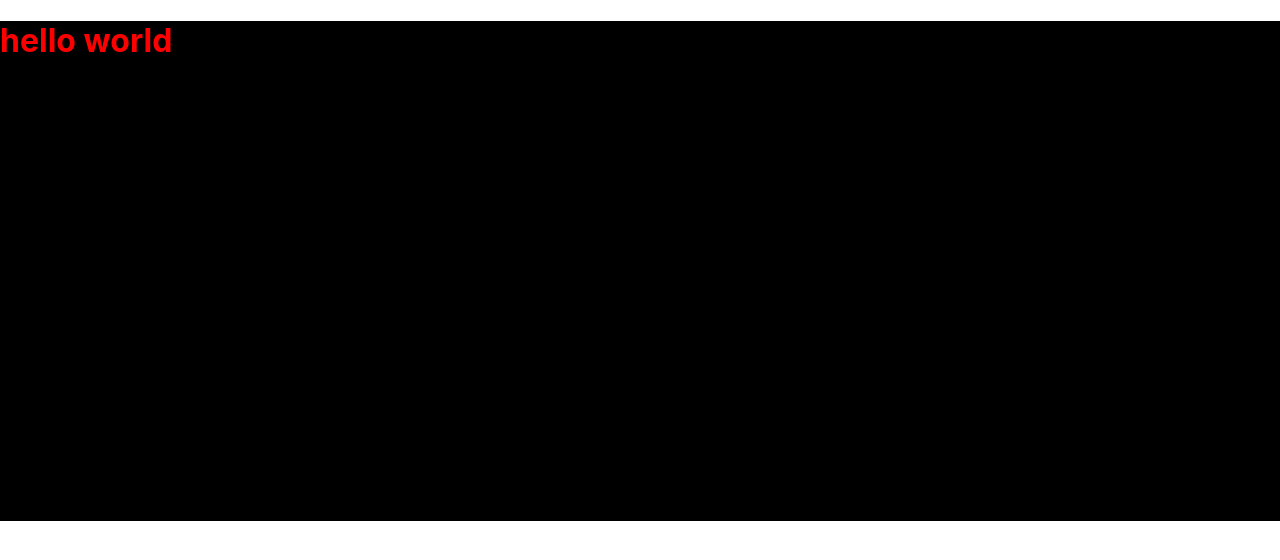
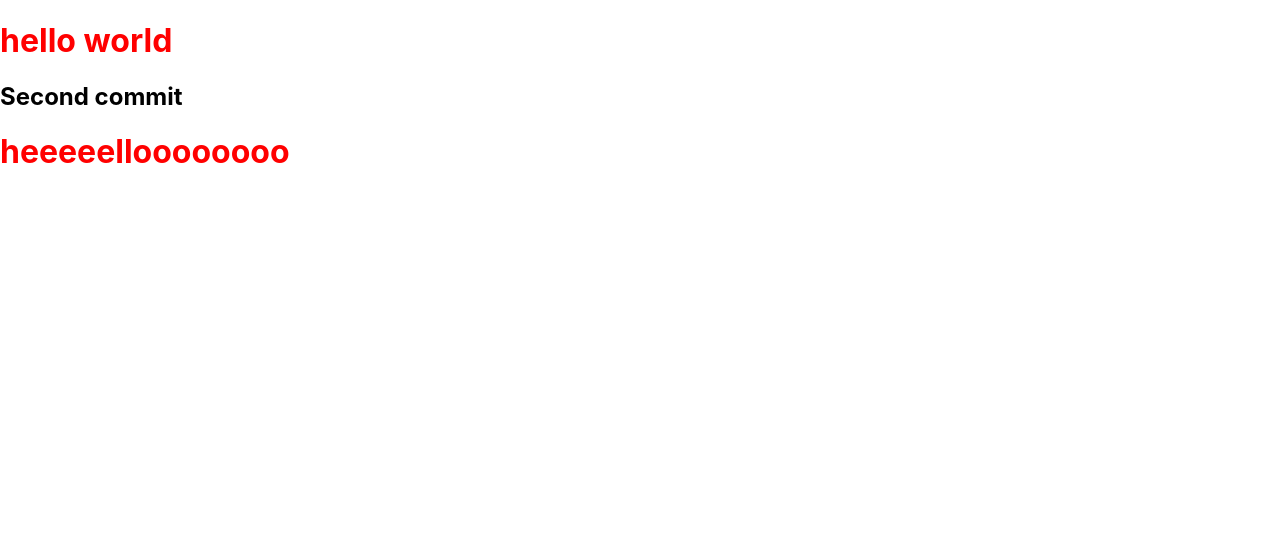
Before and after one commit to Aquocc110/DoAnUngDung1, a React (Create React App) app: page / in a window 1280 px wide. Shown: the top 560 px of the page. Built offline with nearby package versions, Linux system fonts and the light colour scheme.

Commit message:
aside page

```diff
--- a/src/App.js
+++ b/src/App.js
@@ -1,10 +1,10 @@
 import Header from './component/header/header'
-
+import Aside from './component/aside/aside'
 function App() {
   return (
     <>
-
       <Header />
+      <Aside />
     </>
   );
 }
--- /dev/null
+++ b/src/component/aside/aside.jsx
@@ -0,0 +1,11 @@
+import react from "react";
+
+function Aside() {
+    return (
+        <>
+            <h1>heeeeelloooooooo</h1>
+
+        </>
+    );
+}
+export default Aside;
--- a/src/component/header/header.module.css
+++ b/src/component/header/header.module.css
@@ -1,6 +1,6 @@
 div {
     height: 500px;
-    background-color: black;
+
 
 }
 
```
